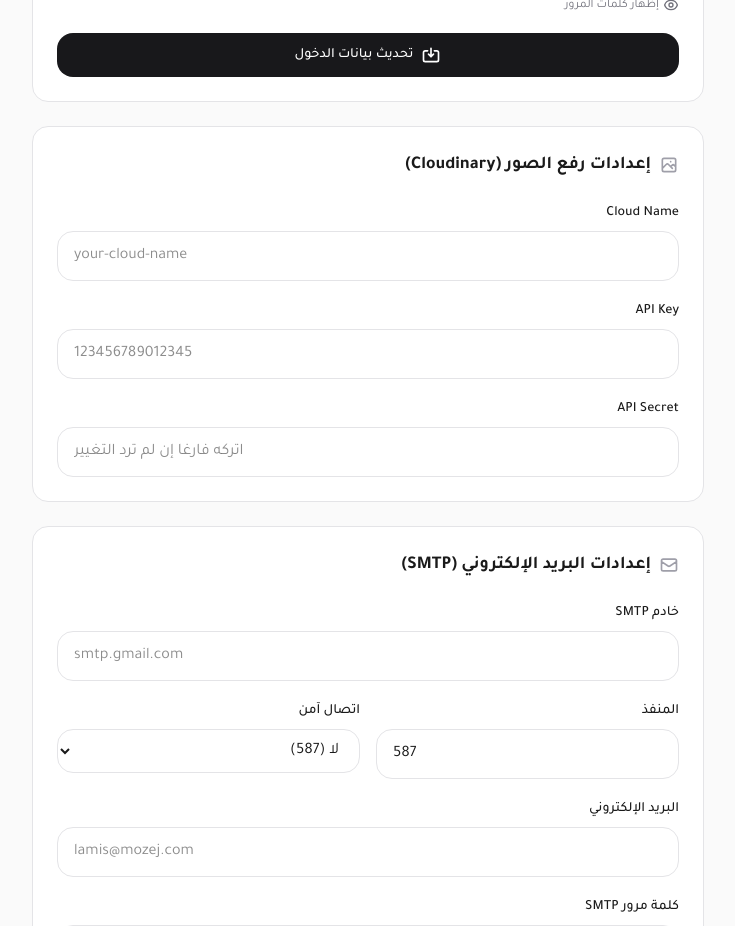
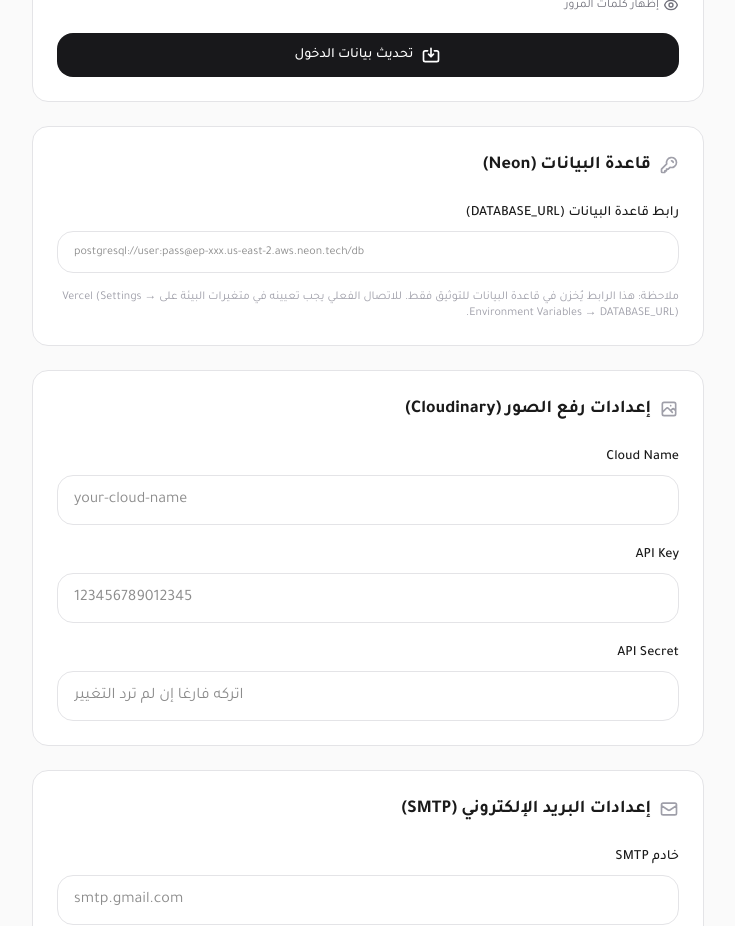
Before and after one commit to raishmd/novel-store, a Next.js app: page /dashboard/settings in a window 1280 px wide. Shown: the part 1500-2426 px from the top of the page, without its empty margins (144-879 px from the left). Built offline with nearby package versions, Linux system fonts and the light colour scheme; no server answers; the database is empty; sample sign-in values are in the browser's storage.

Commit message:
Add Neon database URL field to dashboard settings

```diff
--- a/src/app/dashboard/settings/page.tsx
+++ b/src/app/dashboard/settings/page.tsx
@@ -32,6 +32,7 @@ export default function SettingsPage() {
     cloudinaryApiKey: "",
     cloudinaryApiSecret: "",
   })
+  const [databaseUrl, setDatabaseUrl] = useState("")
   const [saving, setSaving] = useState(false)
   const [saved, setSaved] = useState(false)
 
@@ -70,6 +71,7 @@ export default function SettingsPage() {
         cloudinaryApiKey: data.cloudinaryApiKey || "",
         cloudinaryApiSecret: "",
       }))
+      if (data.databaseUrl) setDatabaseUrl(data.databaseUrl)
     }).catch(() => {})
   }, [])
 
@@ -106,6 +108,9 @@ export default function SettingsPage() {
       if (cloudinaryForm.cloudinaryApiKey) cloudinaryBody.cloudinaryApiKey = cloudinaryForm.cloudinaryApiKey
       if (cloudinaryForm.cloudinaryApiSecret) cloudinaryBody.cloudinaryApiSecret = cloudinaryForm.cloudinaryApiSecret
 
+      const dbBody: Record<string, string> = {}
+      if (databaseUrl) dbBody.databaseUrl = databaseUrl
+
       const res = await fetch("/api/settings", {
         method: "PUT",
         headers: { "Content-Type": "application/json" },
@@ -117,6 +122,7 @@ export default function SettingsPage() {
           authorImage: form.authorImage,
           ...smtpBody,
           ...cloudinaryBody,
+          ...dbBody,
         }),
       })
       if (res.ok) {
@@ -423,6 +429,30 @@ export default function SettingsPage() {
           </form>
         </div>
 
+        {/* Database */}
+        <div className="mt-6 bg-white dark:bg-zinc-900 border border-zinc-200 dark:border-zinc-800 rounded-2xl p-6">
+          <h2 className="text-lg font-bold flex items-center gap-2 mb-6">
+            <HiOutlineKey className="w-5 h-5 text-zinc-400" />
+            قاعدة البيانات (Neon)
+          </h2>
+          <div className="space-y-4">
+            <div>
+              <label className="block text-sm font-medium mb-2">رابط قاعدة البيانات (DATABASE_URL)</label>
+              <input
+                type="password"
+                value={databaseUrl}
+                onChange={e => setDatabaseUrl(e.target.value)}
+                placeholder="postgresql://user:pass@ep-xxx.us-east-2.aws.neon.tech/db"
+                className="w-full px-4 py-3 rounded-2xl border border-zinc-200 dark:border-zinc-700 bg-white dark:bg-zinc-900 focus:outline-none focus:ring-2 focus:ring-zinc-900 dark:focus:ring-zinc-100 transition-colors text-left dir-ltr text-xs"
+                dir="ltr"
+              />
+            </div>
+            <p className="text-xs text-zinc-400">
+              ملاحظة: هذا الرابط يُخزن في قاعدة البيانات للتوثيق فقط. للاتصال الفعلي يجب تعيينه في متغيرات البيئة على Vercel (Settings → Environment Variables → DATABASE_URL).
+            </p>
+          </div>
+        </div>
+
         {/* Cloudinary */}
         <div className="mt-6 bg-white dark:bg-zinc-900 border border-zinc-200 dark:border-zinc-800 rounded-2xl p-6">
           <h2 className="text-lg font-bold flex items-center gap-2 mb-6">
```
